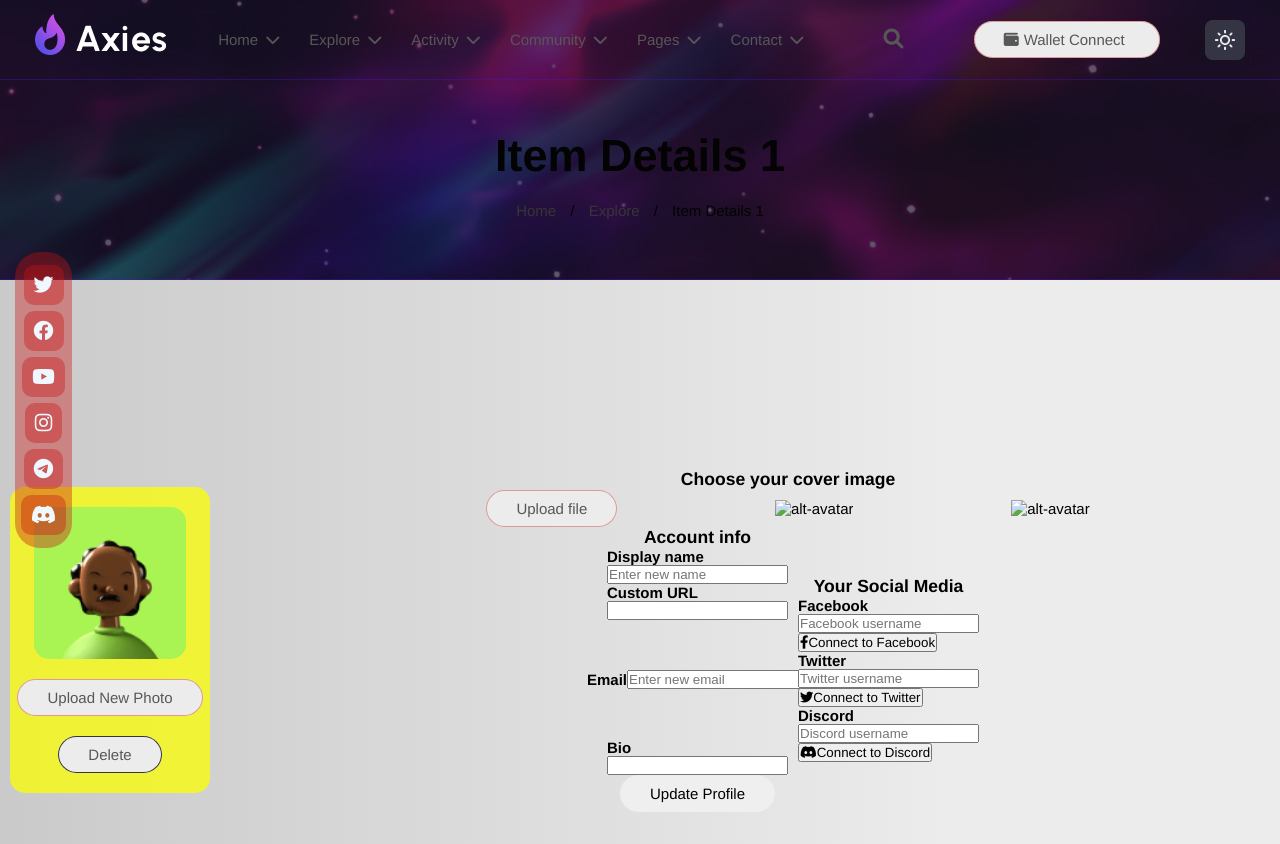
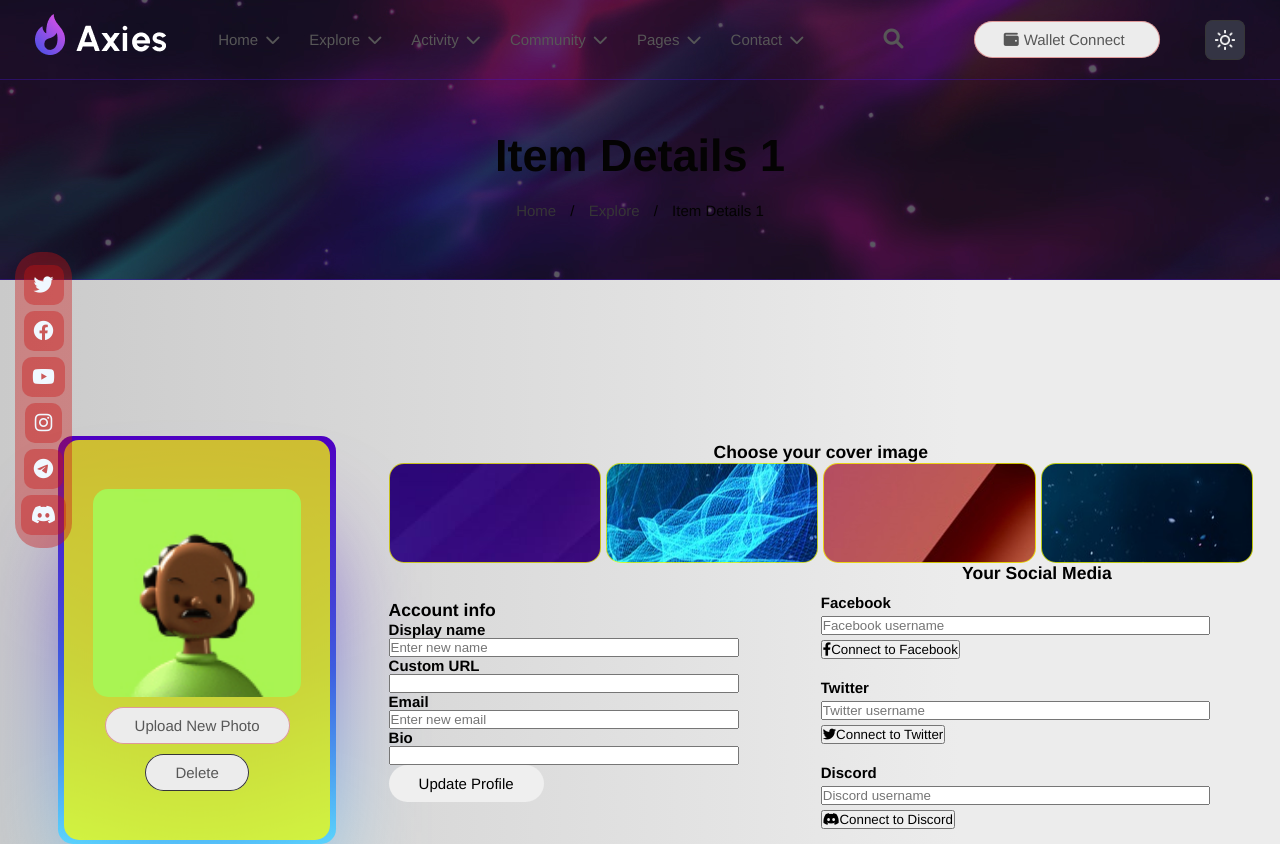
Before and after one commit to RoozbehZhuleh/AxisNFTProfile, a plain HTML site: page index.html in a window 1280 px wide. Shown: the top 844 px of the page. Drawn offline with Linux system fonts and the light colour scheme; a web font is replaced by a local one.

Commit message:
added banners' styles

```diff
--- a/index.html
+++ b/index.html
@@ -30,7 +30,7 @@
                         <button class="btn btn__primary btn__wallet"><i class="fa-solid fa-wallet"></i><p>Wallet Connect</p></button>
                     </div>
                     <div class="navbar--modes">
-                        <img class="navbar__button--light btn__secondary btn" onclick="toggleTheme()" src="./assets/axies-images/01_header/sun.png" alt="Light Mode">
+                        <img id="theme__btn" class="navbar__button--light btn__secondary btn" onclick="toggleTheme()" src="./assets/axies-images/01_header/sun.png" alt="Light Mode">
                     </div>
                     <div class="rp-menu">
                         <i class="fa-solid fa-bars"></i>
@@ -56,7 +56,7 @@
         <div class="container">
             <div class="hero__wrapper">
                 <div class="hero__item--left">
-                    <div class="profile-card">
+                    <div class="card">
                         <img class="profile__img" src="./assets/axies-images/04_Top Seller/avt-3.jpg" alt="profile avatar">
                         <button class="btn btn__primary">Upload New Photo</button>
                         <button class="btn btn__secondary">Delete</button>
@@ -69,14 +69,20 @@
                                 <h3>Choose your cover image</h3>
                             </div>
                             <div class="img-choice__images">
-                                <div class="upload-file__btn">
+                                <!-- <div class="upload-file__btn banner-box">
                                     <button class="btn btn__primary">Upload file</button>
+                                </div> -->
+                                <div class="first-img banner-box">
+                                    <!-- <img class="first-banner banner" src="./assets/banners/banner1.jpg" alt="alt-avatar"> -->
                                 </div>
-                                <div class="first-img">
-                                    <img src="" alt="alt-avatar">
+                                <div class="second-img banner-box">
+                                    <!-- <img class="second-banner banner" src="./assets/banners/banner2.jpg" alt="alt-avatar"> -->
                                 </div>
-                                <div class="second-img">
-                                    <img src="" alt="alt-avatar">
+                                <div class="third-img banner-box">
+                                    <!-- <img class="third-banner banner" src="./assets/banners/banner3.jpg" alt="alt-avatar"> -->
+                                </div>
+                                <div class="fourth-img banner-box">
+                                    <!-- <img class="fourth-banner banner" src="./assets/banners/banner4.jpg" alt="alt-avatar"> -->
                                 </div>
                             </div>
                         </div>
@@ -106,7 +112,7 @@
                                 </div>
                             </div>
 
-                            <div class="email">
+                            <div class="hero__email">
                                 <div class="email__title">
                                     <h4>Email</h4>
                                 </div>
@@ -115,7 +121,7 @@
                                 </div>
                             </div>
 
-                            <div class="bio">
+                            <div class="hero__bio">
                                 <div class="bio__title">
                                     <h4>Bio</h4>
                                 </div>
@@ -221,5 +227,7 @@
         </div>
     </section>
 </footer>
+
+
 </body>
 </html>
--- a/script/darkmode.js
+++ b/script/darkmode.js
@@ -1,3 +1,6 @@
+
+
+
 function setTheme(themeName){
     localStorage.setItem('theme', themeName);
     document.documentElement.className = themeName;
@@ -16,6 +19,7 @@ function toggleTheme(){
 (function (){
     if (localStorage.getItem('theme') === 'dark-mode'){
         setTheme('dark-mode');
+
     }
     else{setTheme('light-mode')}
 })();
--- a/styles/hero.css
+++ b/styles/hero.css
@@ -1,6 +1,6 @@
 .hero__wrapper{
     display: flex;
-    width: 95%;
+    width: 99%;
     justify-content: center;
     align-items: center;
     height: 90vh;
@@ -10,24 +10,13 @@
    width:30%;
     display: flex;
    align-items: center;
+   justify-content:center;
 }
 
-.profile-card{
-    background-color: var(--card-background-color);
-    border-radius: var(--card-radius);
-    width: 20rem;
-    display: flex;
-    flex-direction: column;
-    justify-content: center;
-    align-items: center;
-    /* height: 50%; */
-    gap: 2rem;
-    padding: 2rem 0.5rem;
-}
 
 .profile__img{
     width: 80%;
-    border-radius: var(--card-radius)
+    border-radius: var(--card-radius);
 }
 
 
@@ -42,7 +31,7 @@
 .hero__item--right--top {
     display: flex;
     justify-content: center;
-    width: 90%;
+    width: 99%;
 }
 
 .img-choice__wrapper{
@@ -55,30 +44,265 @@
 
 .img-choice__images{
     display: flex;
-    justify-content: space-between;
+    justify-content: center;
     align-items: center;
-    width: 80%;
+    width: 100%;
+    gap: 0.5rem;
+}
+
+.banner-box{
+    width: 100%;
+   border: 1px solid var(--card-background-color);
+   height: 10rem;
+   border-radius: var(--card-radius);
+   transition: all 0.5s linear;
+
+}
+
+.banner{
+    width: 100%;
+    height: 10rem;
+    cursor: pointer;
+    border-radius: var(--card-radius);
 }
 
 
 
 .hero__item--right--bottom {
     display: flex;
-    justify-content: center;
+    justify-content: flex-start;
     align-items: center;
+    width: 99%;
 }
 
 .account-info__wrapper{
     display: flex;
     flex-direction: column;
-    justify-content: flex-start;
-    align-items: center;
+    justify-content: space-between;
+    align-items: flex-start;
     width: 50%;
+    /* gap: 3rem; */
 }
 
 .social-media__wrapper{
     display: flex;
     flex-direction: column;
+    justify-content: space-between;
+    align-items: center;
+    width: 50%;
+}
+
+.display-name{
+    display: flex;
+    flex-direction: column;
+    justify-content: flex-start;
+    align-items: flex-start;
+    width: 100%;
+
+}
+
+.custom-url{
+    display: flex;
+    flex-direction: column;
+    justify-content: flex-start;
+    align-items: flex-start;
+    width: 100%;
+
+}
+
+.hero__email{
+    display: flex;
+    flex-direction: column;
+    justify-content: flex-start;
+    align-items: flex-start;
+    width: 100%;
+
+}
+
+.hero__bio{
+    display: flex;
+    flex-direction: column;
+    justify-content: flex-start;
+    align-items: flex-start;
+    width: 100%;
+
+}
+
+
+
+.display-name__input{
+    width: 90%;
+}
+
+.custom-url__input, .email__input, .bio__input{width: 90%;}
+
+
+input{
+    width: 90%;
+}
+
+
+
+.facebook__wrapper{
+    width: 100%;
+    display: flex;
+    flex-direction: column;
+    justify-content: flex-start;
+    align-items: flex-start;
+    margin: 1rem 0;
+}
+
+.facebook__input{
+    width: 100%;
+    margin: 0.5rem 0;
+}
+
+.twitter__wrapper{
+    width: 100%;
+    display: flex;
+    flex-direction: column;
+    justify-content: flex-start;
+    align-items: flex-start;
+    margin: 1rem 0;
+}
+
+.twitter__input{
+    width: 100%;
+    margin: 0.5rem 0;
+}
+
+.discord__wrapper{
+    width: 100%;
+    display: flex;
+    flex-direction: column;
+    justify-content: flex-start;
+    align-items: flex-start;
+    margin: 1rem 0;
+}
+
+.discord__input{
+    margin: 0.5rem 0;
+    width: 100%;
+}
+
+
+@property --rotate {
+    syntax: "<angle>";
+    initial-value: 132deg;
+    inherits: false;
+  }
+
+  :root {
+
+  }
+
+
+
+  .card {
+    background: var(--card-background-color);
+    width: var(--card-width);
+    height: var(--card-height);
+    padding: 3px;
+    position: relative;
+    border-radius: var(--card-radius);
     justify-content: center;
     align-items: center;
+    text-align: center;
+    display: flex;
+    flex-direction: column;
+    gap: 1rem;
+    font-size: 1.5em;
+    color: rgb(88 199 250 / 0%);
+    cursor: pointer;
+  }
+
+  .card:hover {
+    color: rgb(88 199 250 / 100%);
+    transition: color 1s;
+  }
+  .card:hover:before, .card:hover:after {
+    content: "";
+    width: 104%;
+    height: 102%;
+    border-radius: 8px;
+    background-image: linear-gradient(
+      var(--rotate)
+      , var(--card-first-color), var(--card-second-color) , var(--card-third-color));
+      position: absolute;
+      z-index: -1;
+      top: -1%;
+      left: -2%;
+      animation: none;
+  }
+
+
+  .card::before {
+    content: "";
+    width: 104%;
+    height: 102%;
+    border-radius: var(--card-radius);
+    background-image: linear-gradient(
+      var(--rotate)
+      , var(--card-first-color), var(--card-second-color) , var(--card-third-color));
+      position: absolute;
+      z-index: -1;
+      top: -1%;
+      left: -2%;
+      animation: spin 2.5s linear infinite;
+      transition: all .5s linear;
+  }
+
+  .card::after {
+    position: absolute;
+    content: "";
+    top: calc(var(--card-height) / 6);
+    left: 0;
+    right: 0;
+    z-index: -1;
+    height: 100%;
+    width: 100%;
+    margin: 0 auto;
+    transform: scale(0.8);
+    filter: blur(calc(var(--card-height) / 6));
+    background-image: linear-gradient(
+      var(--rotate)
+      , var(--card-first-color), var(--card-second-color) , var(--card-third-color));
+      opacity: 1;
+    transition: all .5s;
+    animation: spin 2.5s linear infinite;
+  }
+
+  @keyframes spin {
+    0% {
+      --rotate: 0deg;
+    }
+    100% {
+      --rotate: 360deg;
+    }
+  }
+
+
+  .first-img{
+      background-image: url(../assets/banners/banner1.jpg);
+      background-repeat: no-repeat;
+      background-position: center
+
+  }
+
+  .second-img{
+    background-image: url(../assets/banners/banner2.jpg);
+    background-repeat: no-repeat;
+    background-position: center
 }
+
+.third-img{
+    background-image: url(../assets/banners/banner3.jpg);
+    background-repeat: no-repeat;
+    background-position: center
+}
+
+.fourth-img{
+    background-image: url(../assets/banners/banner4.jpg);
+    background-repeat: no-repeat;
+    background-position: center
+}
--- a/styles/layout.css
+++ b/styles/layout.css
@@ -20,6 +20,9 @@
   --light-font-color: #f3f3f3;
   --login-primary-background-color: rgba(25, 20, 65%);
   --login-secondary-background-color: rgba(17, 17, 19, 50%);
+  --card-first-color:#5ddcff;
+  --card-second-color:#3c67e3 43%;
+  --card-third-color:#4e00c2;
   --font-xs:1.2rem;
   --font-s: 1.5rem;
   --font-m: 2rem;
@@ -30,6 +33,8 @@
   --avatar-radius: 2rem;
   --card-radius: 1.5rem;
   --circle-radius: 4rem;
+  --card-height: 50vh;
+    --card-width: calc(var(--card-height) / 1.5);
 }
 
 .light-mode {
@@ -45,6 +50,9 @@
   --light-font-color: #555555;
   --login-primary-background-color: rgba(25, 20, 65%);
   --login-secondary-background-color: rgba(17, 17, 19, 50%);
+  --card-first-color:#5ddcff;
+  --card-second-color:#3c67e3 43%;
+  --card-third-color:#4e00c2;
   --font-xs:1.2rem;
   --font-s: 1.5rem;
   --font-m: 2rem;
@@ -55,6 +63,8 @@
   --avatar-radius: 1.5rem;
   --card-radius: 1.5rem;
   --circle-radius: 200%;
+  --card-height: 50vh;
+    --card-width: calc(var(--card-height) / 1.5);
 }
 
 html {
--- a/styles/navbar.css
+++ b/styles/navbar.css
@@ -76,9 +76,9 @@
     align-items: center;
   }
 
-  .navbar__button--light,
   .navbar__button--light {
     border: none;
+    /* transition: all 0.2s linear; */
   }
 
   .navbar--modes > * {
```
Also changed, not shown: script/script.js (+107 -0 lines), assets/banners/banner1.jpg (added), assets/banners/banner2.jpg (added), assets/banners/banner3.jpg (added), assets/banners/banner4.jpg (added), 4 other files.
